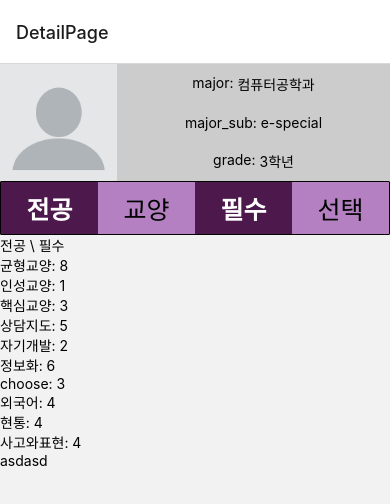
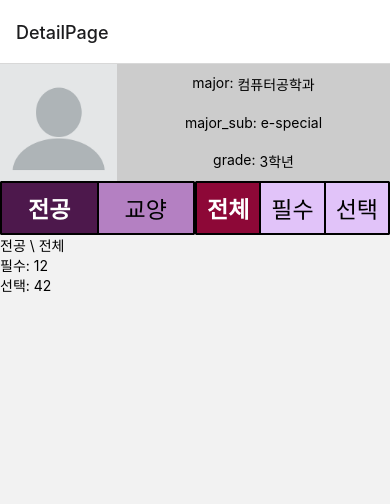
Before and after one commit to hz6450/2023-2-MobileProject, a React Native app in the folder mobileProject/: screen /DetailPage in a window 390 px wide. Shown: the top 504 px of the page. Built offline with nearby package versions, Linux system fonts and the light colour scheme; no server answers.

Commit message:
fix detailPage

```diff
--- a/mobileProject/screen/detail/DetailPage.js
+++ b/mobileProject/screen/detail/DetailPage.js
@@ -4,14 +4,11 @@ import { useEffect, useState } from 'react';
 import {icons, COLORS} from '../../styles';
 import Major from './Major';
 import Refinement from './Refinement';
-import {MajorList, RefinementList} from './List/List';
 import styles from './DetailPage.style';
 
 const DetailPage = () => {
-    const types = ['필수', '선택']// 필수, 선택
+    const types = ['전체', '필수', '선택']// 필수, 선택
     const major_types = ['전공', '교양'] //전공 교양
-    const [majorCreditsByType, setMajorCreditsByType] = useState({});
-    const [refinementCreditsByType, setRefinementCreditsByType] = useState({});
     const [state, setState] = useState(types[0]);
     const [majorState, setMajorState] = useState(major_types[0]);
 
@@ -21,23 +18,6 @@ const DetailPage = () => {
         grade: '3학년',
 
     }
-
-    const calculateCreditsByType = (courseList) => {
-        return courseList.reduce((acc, course) => {
-          const { types, credit } = course;
-          acc[types] = (acc[types] || 0) + credit;
-          return acc;
-        }, {});
-    };
-
-    useEffect(() => {
-        setMajorCreditsByType(calculateCreditsByType(MajorList));
-        setRefinementCreditsByType(calculateCreditsByType(RefinementList));
-    }, []);
-
-    useEffect(() => {
-
-    },[majorState, state]);
 
     const getMajorSubDescription = (sub) => {
         const descriptions = {
@@ -52,7 +32,7 @@ const DetailPage = () => {
         return (
             <TouchableOpacity
                 onPress={() => setStateFunction(type)}
-                style={[{ backgroundColor: currentState === type ? COLORS.eggplant : COLORS.lilac }, styles.typeBtn]}
+                style={[{ backgroundColor: currentState === type ? (currentState === state ? COLORS.plum:COLORS.eggplant) : '' }, styles.typeBtn]}
             >
                 <Text
                     style={[{
@@ -94,14 +74,15 @@ const DetailPage = () => {
                 프로필 아래 버튼들이며 각 버튼을 누르면 해당하는 전공/교양/필수/선택에 대한 정보를 보여줍니다.
                 클릭이 된곳은 배경이 COLORS.eggplant색으로 지정을 해놓으며, 가독성을 위해 흰색으로 Text색을 지정, bold사용
             */}
-            <View style={styles.typeContainer}>
-                <View style={{ flex: 1, flexDirection: 'row' }}>
+            <View style={{flexDirection: 'row', }}>
+                <View style={styles.typeContainer}>
                     {renderButton(major_types[0], majorState, setMajorState)}
                     {renderButton(major_types[1], majorState, setMajorState)}
                 </View>
-                <View style={{ flex: 1, flexDirection: 'row' }}>
+                <View style={styles.majortypeContainer}>
                     {renderButton(types[0], state, setState)}
                     {renderButton(types[1], state, setState)}
+                    {renderButton(types[2], state, setState)}
                 </View>
             </View>
 
@@ -109,8 +90,6 @@ const DetailPage = () => {
             <Major
             type = {majorState}
             state = {state}
-            majorCreditsByType = {majorCreditsByType}
-            refinementCreditsByType = {refinementCreditsByType}
             />
 
         </SafeAreaView>
--- a/mobileProject/screen/detail/DetailPage.style.js
+++ b/mobileProject/screen/detail/DetailPage.style.js
@@ -7,16 +7,26 @@ const styles = StyleSheet.create({
         padding: 8,
         justifyContent:'center',
         alignItems:'center',
+        borderWidth: 1,
     },
     typeText:{
-        fontSize:25,
+        fontSize:23,
     },
     typeContainer:{
         flexDirection: 'row',
         justifyContent: 'space-between',
         borderWidth: 1,
         borderRadius: 1,
-        backgroundColor: COLORS.lilac
+        backgroundColor: COLORS.lilac,
+        flex: 1,
+    },
+    majortypeContainer:{
+        flexDirection: 'row',
+        justifyContent: 'space-between',
+        borderWidth: 1,
+        borderRadius: 1,
+        backgroundColor: COLORS.lavender,
+        flex: 1,
     },
 })
 
--- a/mobileProject/screen/detail/List/List.js
+++ b/mobileProject/screen/detail/List/List.js
@@ -1,51 +1,55 @@
 // 임시로 하드코딩한 데이터
-const types = ['choose', 'essential', '균형교양', '사고와표현', '상담지도', '외국어', '인성교양', '자기개발', '정보화', '학문기초', '핵심교양', '현통']
-
 const MajorList = [
-{"types":"essential","title":"오픈소스SW프로젝트(PBL)","credit":3,"grade":3,"semester":1,"score":"B+"},
-{"types":"학문기초","title":"이산수학","credit":3,"grade":1,"semester":2,"score":"A"},
-{"types":"choose","title":"모바일프로그래밍","credit":3,"grade":3,"semester":1,"score":"B+"},
-{"types":"choose","title":"운영체제","credit":3,"grade":3,"semester":1,"score":"B+"},
-{"types":"choose","title":"사이버보안개론","credit":3,"grade":3,"semester":1,"score":"B+"},
-{"types":"choose","title":"컴퓨터네트워크","credit":3,"grade":3,"semester":1,"score":"A+"},
-{"types":"choose","title":"기초프로젝트Ⅱ(PBL AdventureDesign)","credit":3,"grade":2,"semester":2,"score":"A+"},
-{"types":"choose","title":"데이타베이스","credit":3,"grade":2,"semester":2,"score":"A"},
-{"types":"choose","title":"고급객체지향프로그래밍","credit":3,"grade":2,"semester":2,"score":"A"},
-{"types":"choose","title":"임베디드프로그래밍","credit":3,"grade":2,"semester":2,"score":"C+"},
-{"types":"essential","title":"컴퓨터구조","credit":3,"grade":2,"semester":2,"score":"A"},
-{"types":"essential","title":"알고리즘","credit":3,"grade":2,"semester":2,"score":"B+"},
-{"types":"choose","title":"기초프로젝트Ⅰ(PBL)","credit":3,"grade":2,"semester":1,"score":"A+"},
-{"types":"choose","title":"디지털공학(TIPS)","credit":3,"grade":2,"semester":1,"score":"A"},
-{"types":"choose","title":"객체지향프로그래밍(PBL)","credit":3,"grade":2,"semester":1,"score":"B+"},
-{"types":"choose","title":"사물인터넷","credit":3,"grade":2,"semester":1,"score":"A"},
-{"types":"essential","title":"데이터구조","credit":3,"grade":2,"semester":1,"score":"A+"},
-{"types":"choose","title":"프로그래밍&응용(PBL)","credit":3,"grade":1,"semester":2,"score":"A+"},
-{"types":"학문기초","title":"확률및통계","credit":3,"grade":1,"semester":1,"score":"A+"},
-{"types":"choose","title":"기초설계(TIPS)","credit":3,"grade":1,"semester":1,"score":"A+"}
+{"types":"필수","title":"오픈소스SW프로젝트(PBL)","credit":3,"grade":3,"semester":1,"score":"B+"},
+{"types":"선택","title":"모바일프로그래밍","credit":3,"grade":3,"semester":1,"score":"B+"},
+{"types":"선택","title":"운영체제","credit":3,"grade":3,"semester":1,"score":"B+"},
+{"types":"선택","title":"사이버보안개론","credit":3,"grade":3,"semester":1,"score":"B+"},
+{"types":"선택","title":"컴퓨터네트워크","credit":3,"grade":3,"semester":1,"score":"A+"},
+{"types":"선택","title":"기초프로젝트Ⅱ(PBL AdventureDesign)","credit":3,"grade":2,"semester":2,"score":"A+"},
+{"types":"선택","title":"데이타베이스","credit":3,"grade":2,"semester":2,"score":"A"},
+{"types":"선택","title":"고급객체지향프로그래밍","credit":3,"grade":2,"semester":2,"score":"A"},
+{"types":"선택","title":"임베디드프로그래밍","credit":3,"grade":2,"semester":2,"score":"C+"},
+{"types":"필수","title":"컴퓨터구조","credit":3,"grade":2,"semester":2,"score":"A"},
+{"types":"필수","title":"알고리즘","credit":3,"grade":2,"semester":2,"score":"B+"},
+{"types":"선택","title":"기초프로젝트Ⅰ(PBL)","credit":3,"grade":2,"semester":1,"score":"A+"},
+{"types":"선택","title":"디지털공학(TIPS)","credit":3,"grade":2,"semester":1,"score":"A"},
+{"types":"선택","title":"객체지향프로그래밍(PBL)","credit":3,"grade":2,"semester":1,"score":"B+"},
+{"types":"선택","title":"사물인터넷","credit":3,"grade":2,"semester":1,"score":"A"},
+{"types":"필수","title":"데이터구조","credit":3,"grade":2,"semester":1,"score":"A+"},
+{"types":"선택","title":"프로그래밍&응용(PBL)","credit":3,"grade":1,"semester":2,"score":"A+"},
+{"types":"선택","title":"기초설계(TIPS)","credit":3,"grade":1,"semester":1,"score":"A+"}
 ]
 
-const RefinementList = [{"types":"균형교양","title":"인간과심리","credit":3,"grade":3,"semester":1,"score":"B+"},
+const RefinementList = [
 {"types":"인성교양","title":"공동체와세계시민","credit":1,"grade":3,"semester":1,"score":"A"},
 {"types":"핵심교양","title":"인성채플","credit":1,"grade":3,"semester":1,"score":"P"},
 {"types":"상담지도","title":"상담지도(교수-학생상담)","credit":1,"grade":3,"semester":1,"score":"P"},
 {"types":"상담지도","title":"상담지도(교수-학생상담)","credit":1,"grade":2,"semester":2,"score":"P"},
-{"types":"균형교양","title":"세상을바꾸는아름다운수학","credit":3,"grade":2,"semester":2,"score":"B+"},
 {"types":"핵심교양","title":"인성채플","credit":1,"grade":2,"semester":2,"score":"P"},
 {"types":"자기개발","title":"진로탐색및목표설정","credit":1,"grade":2,"semester":2,"score":"P"},
 {"types":"상담지도","title":"상담지도(교수-학생상담)","credit":1,"grade":2,"semester":1,"score":"P"},
 {"types":"핵심교양","title":"인성채플","credit":1,"grade":2,"semester":1,"score":"P"},
 {"types":"정보화","title":"파이썬프로그래밍","credit":3,"grade":3,"semester":2,"score":"A+"},
-{"types":"choose","title":"창의적SW디자인","credit":3,"grade":1,"semester":2,"score":"B+"},
 {"types":"외국어","title":"English Reading and Writing II","credit":2,"grade":1,"semester":2,"score":"C"},
 {"types":"현통","title":"현대문화와통일사상 II","credit":2,"grade":1,"semester":2,"score":"C+"},
 {"types":"사고와표현","title":"테크니컬라이팅","credit":2,"grade":1,"semester":2,"score":"B"},
 {"types":"상담지도","title":"사제동행세미나(4차산업혁명탐색)","credit":1,"grade":1,"semester":2,"score":"P"},
 {"types":"자기개발","title":"대학생활과진로설계","credit":1,"grade":1,"semester":1,"score":"P"},
 {"types":"상담지도","title":"사제동행세미나(4차산업혁명탐색)","credit":1,"grade":1,"semester":1,"score":"P"},
-{"types":"균형교양","title":"기업가정신I(창업)","credit":2,"grade":1,"semester":1,"score":"D"},
 {"types":"현통","title":"현대문화와통일사상 I","credit":2,"grade":1,"semester":1,"score":"C"},
 {"types":"정보화","title":"CT와SW의이해","credit":3,"grade":1,"semester":1,"score":"A"},
 {"types":"외국어","title":"English Listening and Speaking II","credit":2,"grade":1,"semester":1,"score":"C+"},
-{"types":"사고와표현","title":"읽기와토론","credit":2,"grade":1,"semester":1,"score":"C+"}]
+{"types":"사고와표현","title":"읽기와토론","credit":2,"grade":1,"semester":1,"score":"C+"},
+{"types":"학문기초","title":"이산수학","credit":3,"grade":1,"semester":2,"score":"A"},
+{"types":"학문기초","title":"확률및통계","credit":3,"grade":1,"semester":1,"score":"A+"},
+{"types":"균형교양","title":"세상을바꾸는아름다운수학","credit":3,"grade":2,"semester":2,"score":"B+"},
+{"types":"균형교양","title":"기업가정신I(창업)","credit":2,"grade":1,"semester":1,"score":"D"},
+{"types":"균형교양","title":"인간과심리","credit":3,"grade":3,"semester":1,"score":"B+"},
+{"types":"선택","title":"창의적SW디자인","credit":3,"grade":1,"semester":2,"score":"B+"},
+{"types":"선택","title":"군 리더십","credit":2,"grade":2,"semester":2,"score":"P"},
 
-export {types, MajorList, RefinementList}
+
+]
+
+
+export {MajorList, RefinementList}
--- a/mobileProject/screen/detail/Major.js
+++ b/mobileProject/screen/detail/Major.js
@@ -6,26 +6,49 @@
 
 import {SafeAreaView, Text, View} from 'react-native';
 import { useState, useEffect } from 'react';
-const Major = ({type, state, majorCreditsByType, refinementCreditsByType}) => {
+import {MajorList, RefinementList} from './List/List';
+
+const Major = ({type, state }) => {
     //type: 전공 교양
-    //state: 필수 선택
+    //state: 전체 필수 선택
     //creditsByType: 각 학점
+    const types = ['전체', '필수', '선택']// 필수, 선택
+    const states = ['전공', '교양'] //전공 교양
+    const [majorCreditsByType, setMajorCreditsByType] = useState({});
+    const [refinementCreditsByType, setRefinementCreditsByType] = useState({});
+    //선택
+    const ch_types = ['선택', '균형교양']
+    //필수
+    const es_types = [ '필수', '사고와표현', '상담지도', '외국어', '인성교양', '자기개발', '정보화', '학문기초', '핵심교양', '현통']
 
-    const major_types = ['Major', 'Refinement'] //전공 교양
     const printcreditsByType = (types) => (
         Object.entries(types).map(([key, index]) => (
             <Text key={key}>{`${key}: ${index}`}</Text>
         ))
     )
+    const printcreditsByStateType = (types, state) =>{
+
+    }
+    const calculateCreditsByType = (courseList) => {
+        return courseList.reduce((acc, course) => {
+          const { types, credit } = course;
+          acc[types] = (acc[types] || 0) + credit;
+          return acc;
+        }, {});
+    };
+
+    useEffect(() => {
+        setMajorCreditsByType(calculateCreditsByType(MajorList));
+        setRefinementCreditsByType(calculateCreditsByType(RefinementList));
+    }, []);
 
     return (
         <SafeAreaView>
             <Text>{type} \ {state} </Text>
-            {type === major_types[0] ?
+            {type === states[0] ?
                 // 전공에 대한 로직
                 printcreditsByType(majorCreditsByType):printcreditsByType(refinementCreditsByType)
             }
-            {(type === major_types[0]) ?<Text>asd</Text>:<Text>asdasd</Text>}
 
         </SafeAreaView>
     );
```
